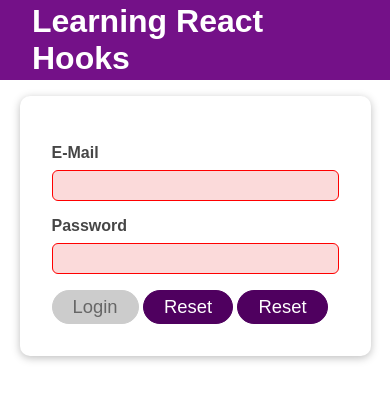
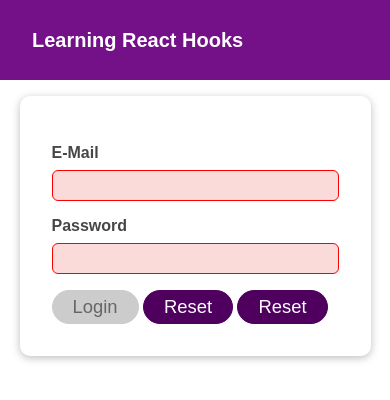
Before and after one commit to rubanero14/React-Lessons-Section10-Using-useEffect-useReducer-and-useContext, a React (Create React App) app: page / in a window 390 px wide. Shown: the top 400 px of the page. Built offline with nearby package versions, Linux system fonts and the light colour scheme.

Commit message:
added responsive texts and headers

```diff
--- a/src/components/Home/Home.module.css
+++ b/src/components/Home/Home.module.css
@@ -5,3 +5,13 @@
   margin: 2rem auto;
   text-align: center;
 }
+
+.home h1 {
+  font-size: 40px;
+}
+
+@media (width <= 600px) {
+  .home h1 {
+    font-size: 20px;
+  }
+}
--- a/src/components/MainHeader/MainHeader.module.css
+++ b/src/components/MainHeader/MainHeader.module.css
@@ -13,4 +13,11 @@
 
 .main-header h1 {
   color: white;
+  font-size: 40px;
 }
+
+@media (width <= 776px) {
+  .main-header h1 {
+    font-size: 20px;
+  }
+}
```
